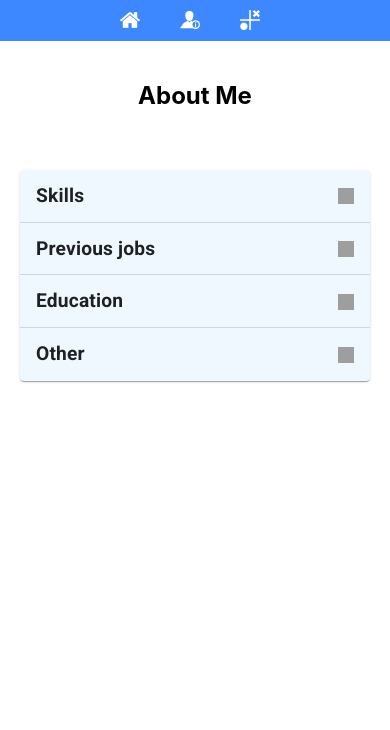
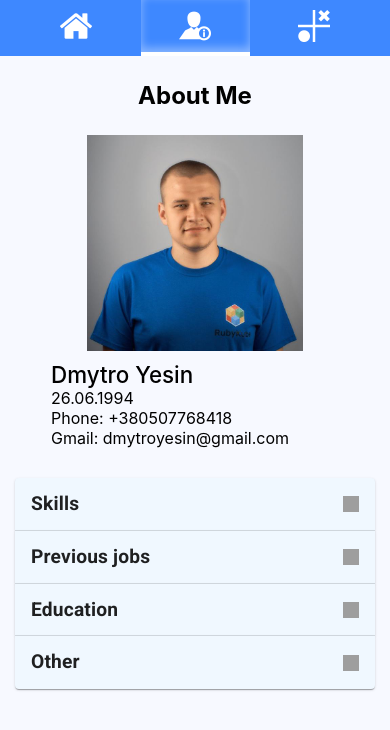
Before and after one commit to DmytroYesin/Portfolio_Project, a React app: page /about-me in a window 390 px wide. Shown: the top 730 px of the page. Built offline with nearby package versions, Linux system fonts and the light colour scheme; grey boxes are pictures that could not be loaded.

Commit message:
added some styles, refzctor mobile, add picture on About Me

```diff
--- a/src/App.scss
+++ b/src/App.scss
@@ -1,3 +1,7 @@
+main {
+  background-color: #f7f9ff;
+  min-height: calc(100vh - 60px);
+}
 .App {
   text-align: center;
 }
--- a/src/components/Header/Header.scss
+++ b/src/components/Header/Header.scss
@@ -3,26 +3,50 @@
   flex-direction: row;
   color: white;
 
+  .Active_item {
+    border-bottom: 4px solid white;
+    box-shadow: inset 0 -4px 10px rgba(255, 255, 255, 0.4);
+  }
   .menuItem {
-    padding: 5px;
+    padding: 0 5px;
     font-size: 26px;
 
     a {
       color: white;
-      margin: 10px;
+      padding: 10px;
       text-decoration: none;
+      display: flex;
+      align-items: center;
 
       .nav_bar_icon {
-        width: 20px;
-        height: 20px;
-        margin-right: 10px;
+        width: 24px;
+        height: 24px;
+        margin: 0 10px;
       }
     }
   }
 }
 
 @media screen and (max-width: 576px) {
-  .hided_text {
-    display: none;
+  .App-header {
+    position: sticky;
+    top: 0;
+    width: 100vw;
+    z-index: 100;
+  }
+  .nav_bar_ul {
+    .menuItem {
+      a {
+        .hided_text {
+          display: none;
+        }
+
+        .nav_bar_icon {
+          width: 32px;
+          height: 32px;
+          margin: 0 calc((30vw - 60px)/2);
+        }
+      }
+    }
   }
 }
--- a/src/components/Header/Header.tsx
+++ b/src/components/Header/Header.tsx
@@ -1,5 +1,5 @@
 import React from 'react';
-import { Link } from 'react-router-dom'
+import { NavLink  } from 'react-router-dom'
 import './Header.scss';
 
 
@@ -8,22 +8,22 @@ const Header = () => (
         <nav>
             <div className="nav_bar_ul">
                 <div className="menuItem">
-                    <Link to='/'>
+                    <NavLink exact activeClassName='Active_item' to='/'>
                         <img className="nav_bar_icon" src="/images/home.png" alt="home"/>
                         <div className="hided_text">Home</div>
-                    </Link>
+                    </NavLink >
                 </div>
                 <div className="menuItem">
-                    <Link to='/about-me'>
+                    <NavLink activeClassName='Active_item' to='/about-me'>
                         <img className="nav_bar_icon" src="/images/info.png" alt="info"/>
                         <div className="hided_text">About Me</div>
-                    </Link>
+                    </NavLink >
                 </div>
                 <div className="menuItem">
-                    <Link to='/tic-tac-toe'>
+                    <NavLink activeClassName='Active_item' to='/tic-tac-toe'>
                         <img className="nav_bar_icon" src="/images/tic-tac-toe.png" alt="game"/>
                         <div className="hided_text">Tic Tac Toe</div>
-                    </Link>
+                    </NavLink >
                 </div>
             </div>
         </nav>
--- a/src/components/Pages/AboutMe/AboutMe.scss
+++ b/src/components/Pages/AboutMe/AboutMe.scss
@@ -15,8 +15,32 @@
 }
 
 .Main_info {
-  width: 100%;
-  padding: 20px 0;
+  padding: 20px 80px;
+  display: flex;
+
+  .Main_info_text_block {
+    display: flex;
+    flex-direction: column;
+    width: 70%;
+    padding: 10px 5% 10px 0;
+    text-align: left;
+
+    .Main_info_name {
+      font-size: 1.4rem;
+      font-weight: 500;
+    }
+    .Main_info_else {
+      font-size: 1rem;
+    }
+  }
+  .Main_info_picture_block {
+    display: flex;
+    width: 25%;
+
+    img {
+      width: 100%;
+    }
+  }
 }
 
 .Accordion {
@@ -62,11 +86,38 @@
 @media screen and (max-width: 768px) {
   .rootAboutMe {
     padding: 20px;
+
+    .Main_info {
+      padding: 20px 0;
+      .Main_info_text_block {
+        width: 65%;
+      }
+      .Main_info_picture_block {
+        width: 30%;
+      }
+    }
   }
 }
 
-@media screen and (max-width: 360px) {
+@media screen and (max-width: 420px) {
   .rootAboutMe {
-    padding: 20px 10px;
+    padding: 20px 15px;
+
+    h2 {
+      margin: 5px 0;
+    }
+    .Main_info {
+      display: flex;
+      flex-direction: column-reverse;
+      align-items: center;
+
+      .Main_info_text_block {
+        width: 80%;
+        padding: 10px 10% 10px 10%;
+      }
+      .Main_info_picture_block {
+        width: 60%;
+      }
+    }
   }
 }
--- a/src/components/Pages/AboutMe/AboutMe.tsx
+++ b/src/components/Pages/AboutMe/AboutMe.tsx
@@ -38,7 +38,15 @@ function AboutMe() {
             <h2>About Me</h2>
 
             <div className="Main_info">
-
+                <div className="Main_info_text_block">
+                    <div className="Main_info_name">Dmytro Yesin</div>
+                    <div className="Main_info_else">26.06.1994</div>
+                    <div className="Main_info_else">Phone: +380507768418</div>
+                    <div className="Main_info_else">Gmail: dmytroyesin@gmail.com</div>
+                </div>
+                <div className="Main_info_picture_block">
+                    <img src="/images/Yesin_Avatar.jpg" alt="Avatar" />
+                </div>
             </div>
 
             <div className="Accordion">
--- a/src/components/Pages/TicTacToe/TicTac.scss
+++ b/src/components/Pages/TicTacToe/TicTac.scss
@@ -1,3 +1,7 @@
+.main_TicTac {
+  padding: 10px;
+}
+
 .main_field {
   display: flex;
   flex-direction: column;
--- a/src/components/Pages/TicTacToe/TicTac.tsx
+++ b/src/components/Pages/TicTacToe/TicTac.tsx
@@ -203,7 +203,7 @@ class TicTac extends React.Component<{}, MyState> {
 
     render() {
         return (
-            <div key="main_TicTac">
+            <div className="main_TicTac">
                 <h1>Tic Tac Toe</h1>
 
                 <h2>{this.state.winning === 'win' ?
```
Also changed, not shown: public/images/Yesin_Avatar.jpg (added).
